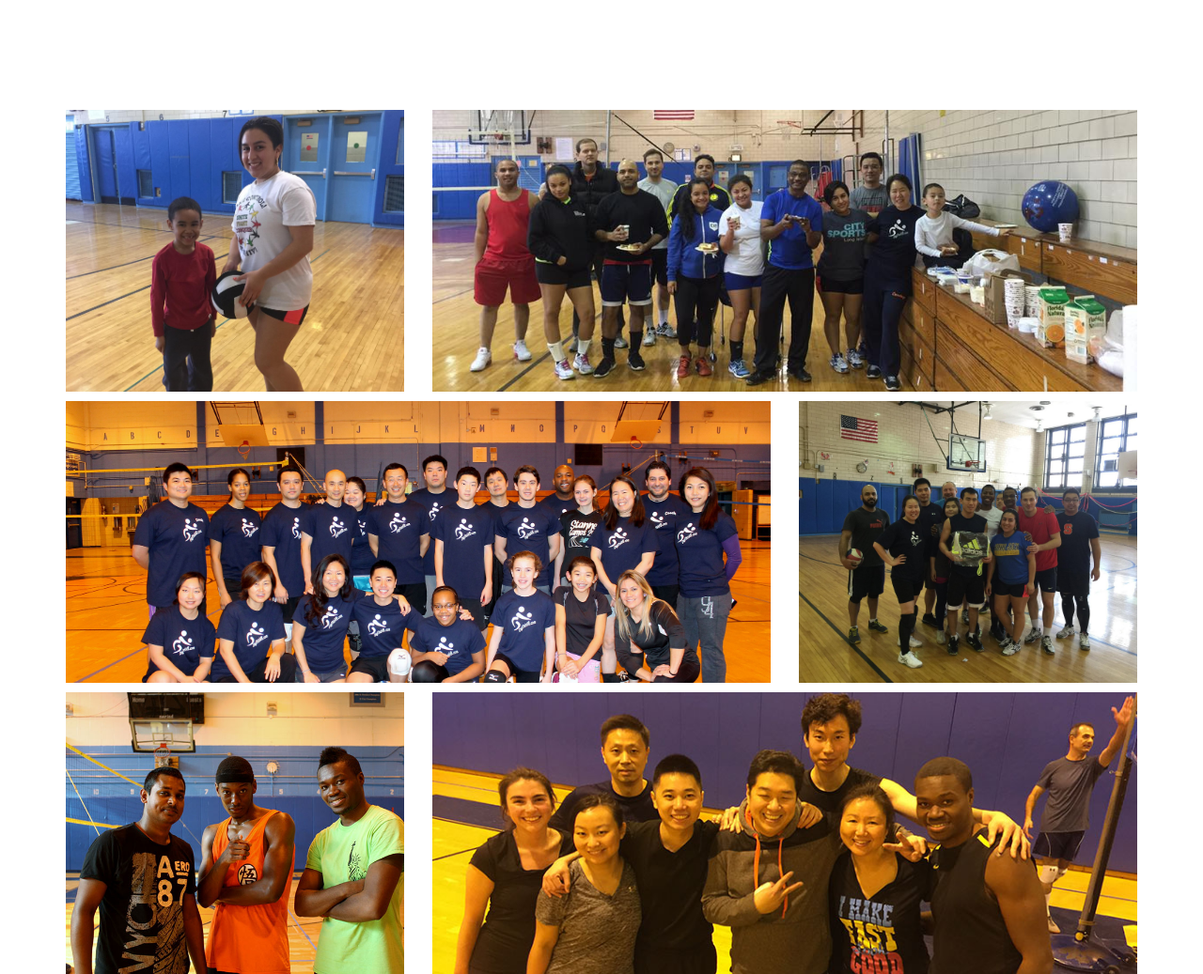
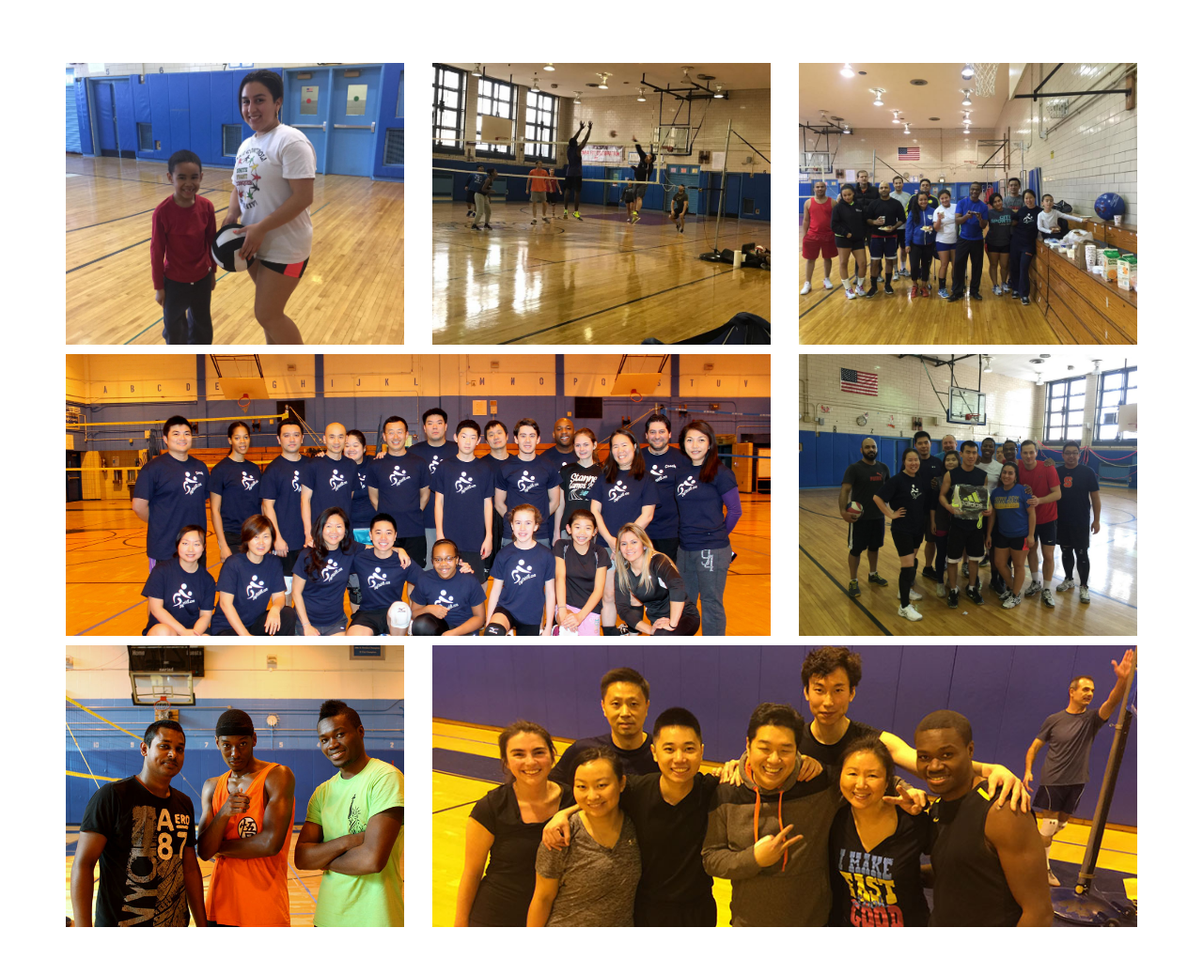
Before and after one commit to LKevinLeeL/DigThisVolleyball-2016, a plain HTML site: page index.html in a window 1280 px wide. Shown: the part 3442-4479 px from the top of the page at 94% size. Drawn offline with nearby package versions, Linux system fonts and the light colour scheme; some packages are replaced by stand-ins of ours.

Commit message:
New photo

```diff
--- a/index.html
+++ b/index.html
@@ -355,7 +355,13 @@ Dig This Volleyball is a community committed to developing and promoting the spo
             </div>
           </div>
         </div>
-        <div class="col-md-8">
+        <div class="col-md-4">
+          <div class="photo-card">
+            <div id="photo7">
+            </div>
+          </div>
+        </div>
+        <div class="col-md-4">
           <div class="photo-card">
             <div id="photo2">
             </div>
@@ -385,7 +391,6 @@ Dig This Volleyball is a community committed to developing and promoting the spo
             </div>
           </div>
         </div>
-
       </div>
     </div>
 
--- a/less/style.less
+++ b/less/style.less
@@ -1837,11 +1837,11 @@ a,
   box-shadow: 0 32px 44px -24px rgba(0, 0, 0, 0.23), 0 20px 25px 0px rgba(0, 0, 0, 0.12), 0 15px 10px -10px rgba(0, 0, 0, 0.2);
   border-radius: 6px;
   margin-bottom: 30px;
-  -webkit-transition: all 370ms cubic-bezier(0.34, 1.61, 0.7, 1);
-  -moz-transition: all 370ms cubic-bezier(0.34, 1.61, 0.7, 1);
-  -o-transition: all 370ms cubic-bezier(0.34, 1.61, 0.7, 1);
-  -ms-transition: all 370ms cubic-bezier(0.34, 1.61, 0.7, 1);
-  transition: all 370ms cubic-bezier(0.34, 1.61, 0.7, 1);
+  -webkit-transition: all 100ms cubic-bezier(0.34, 1.61, 0.7, 1);
+  -moz-transition: all 100ms cubic-bezier(0.34, 1.61, 0.7, 1);
+  -o-transition: all 100ms cubic-bezier(0.34, 1.61, 0.7, 1);
+  -ms-transition: all 100ms cubic-bezier(0.34, 1.61, 0.7, 1);
+  transition: all 100ms cubic-bezier(0.34, 1.61, 0.7, 1);
 }
 .card:not(.card-plain):not(.card-price):hover {
   -webkit-transform: scale(1.03);
@@ -3709,6 +3709,7 @@ body {
 }
 
 .photos {
+  padding-top: 0;
   .photo-card {
     margin-bottom: 10px;
   }
@@ -3719,6 +3720,13 @@ body {
     background-position: 50% 40%;
     height: 300px;
   }
+  #photo7 {
+    background-image: url(/assets/img/photo/img7.jpg);
+    background-size: cover;
+    background-repeat: no-repeat;
+    background-position: 50% 40%;
+    height: 300px;
+  }
   #photo2 {
     background-image: url(/assets/img/photo/img2.jpg);
     background-size: cover;
```
Also changed, not shown: assets/img/photo/IMG_5352.jpg (deleted), assets/img/photo/img7.jpg (added), css/style.css.
